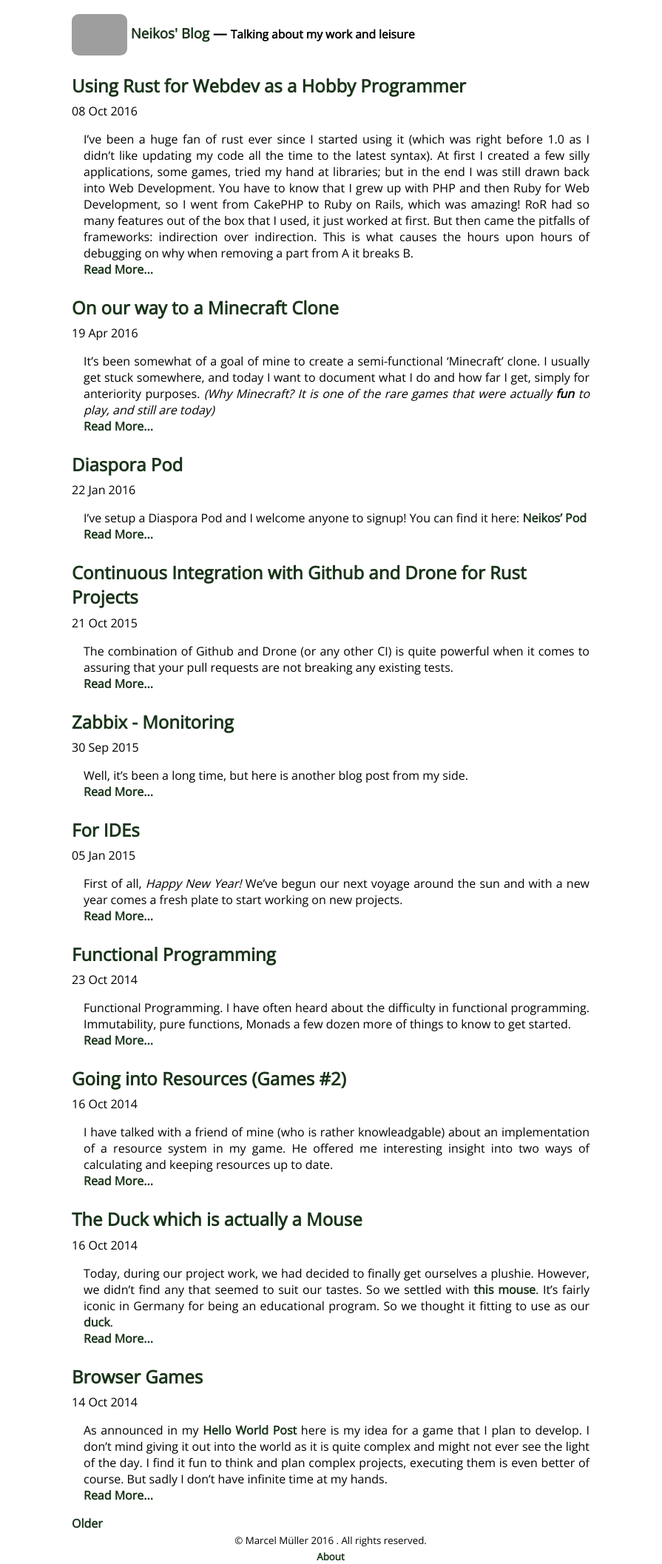
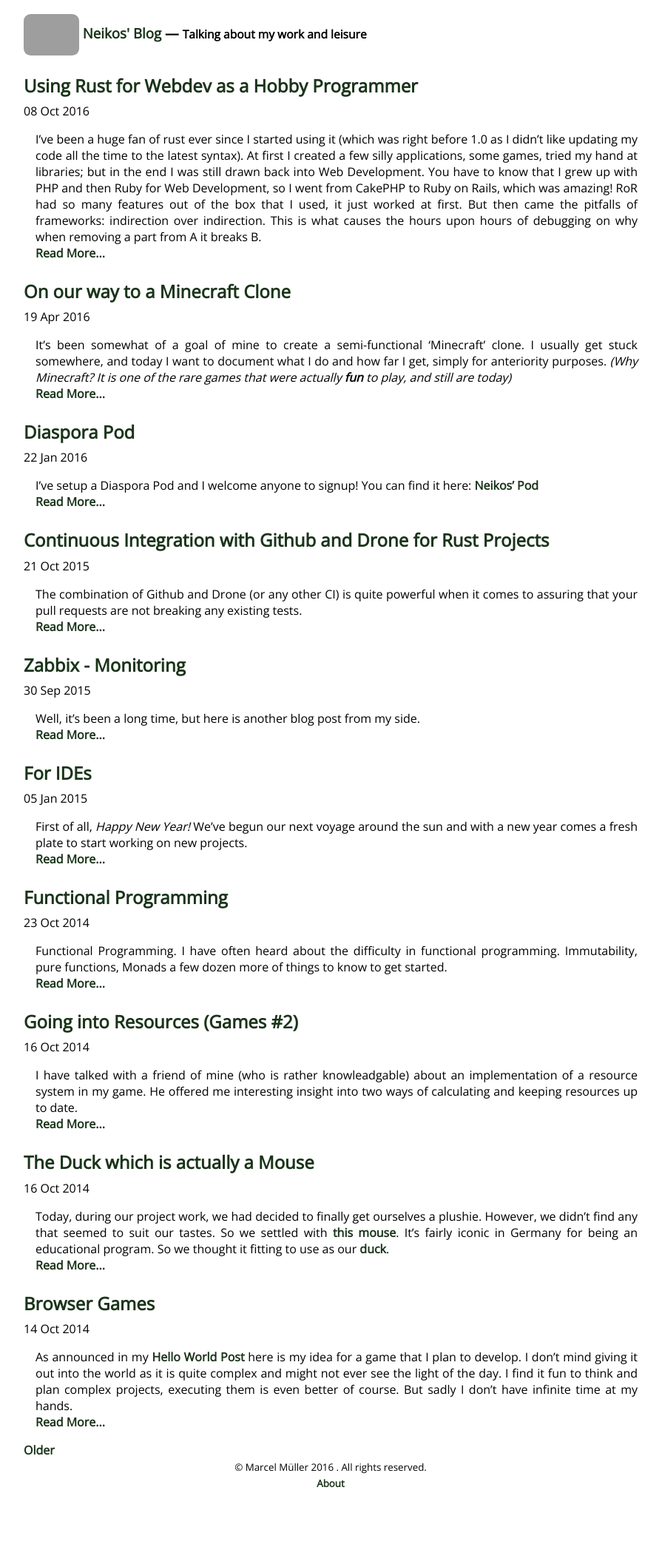
Before and after one commit to TheNeikos/TheNeikos.github.io, a Jekyll site: the page built from index.html, in a window 1280 px wide. Shown: the whole page at 74% size, without its empty margins (193-1088 px from the left). Built offline with Jekyll 4.4.1, drawn with Linux system fonts in a browser that asks for light colours; the list of posts is cut into pages by our own code; after the commit the page ends 2015 px from its top, so only the background shows below that; grey boxes are pictures that could not be loaded.

Commit message:
Update css

```diff
--- a/public/css/main.css
+++ b/public/css/main.css
@@ -18,7 +18,7 @@ a, a:visited {
 }
 
 .container.content {
-    max-width: 700px;
+    max-width: 830px;
     margin: 0 auto;
 }
 
```
